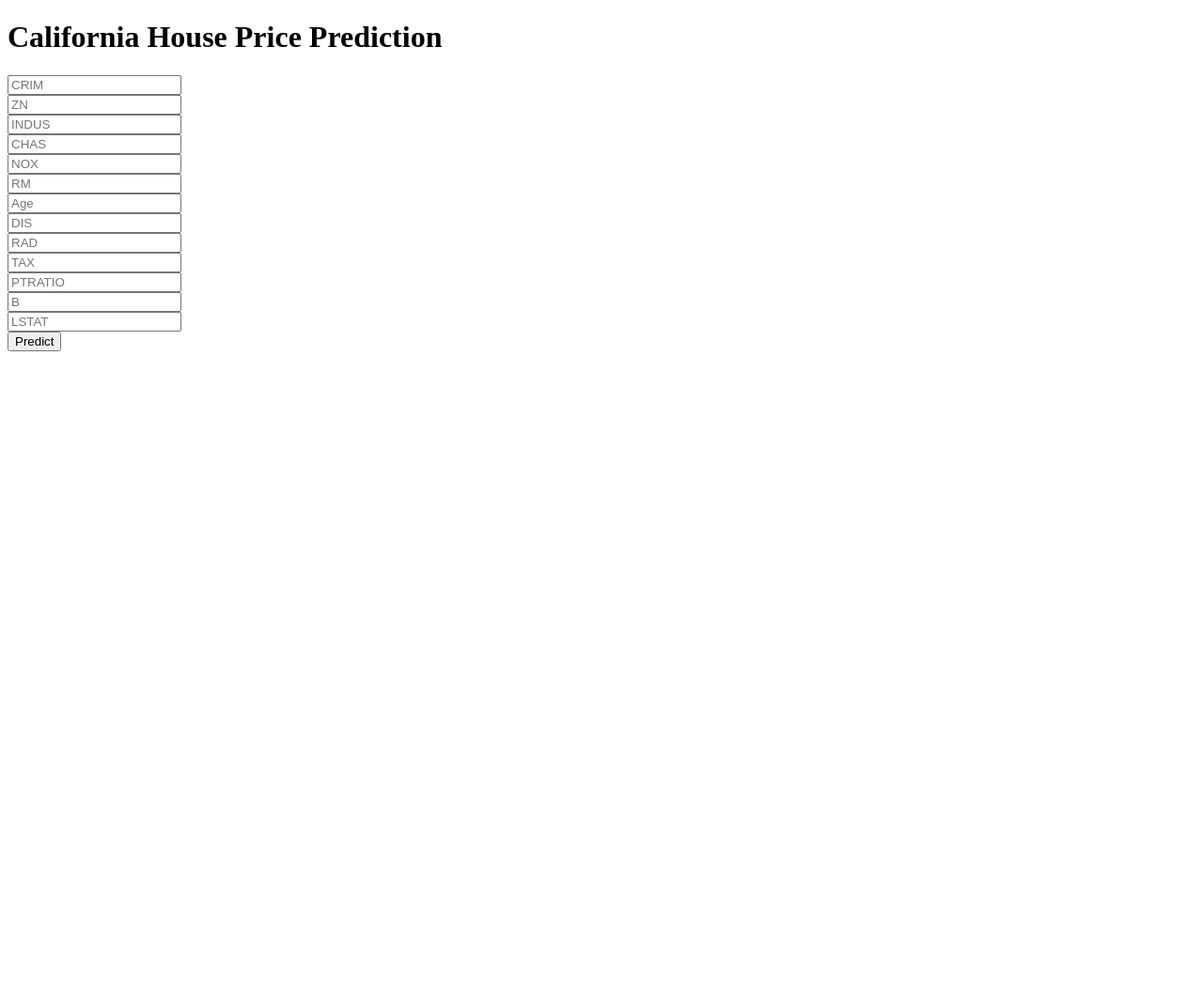
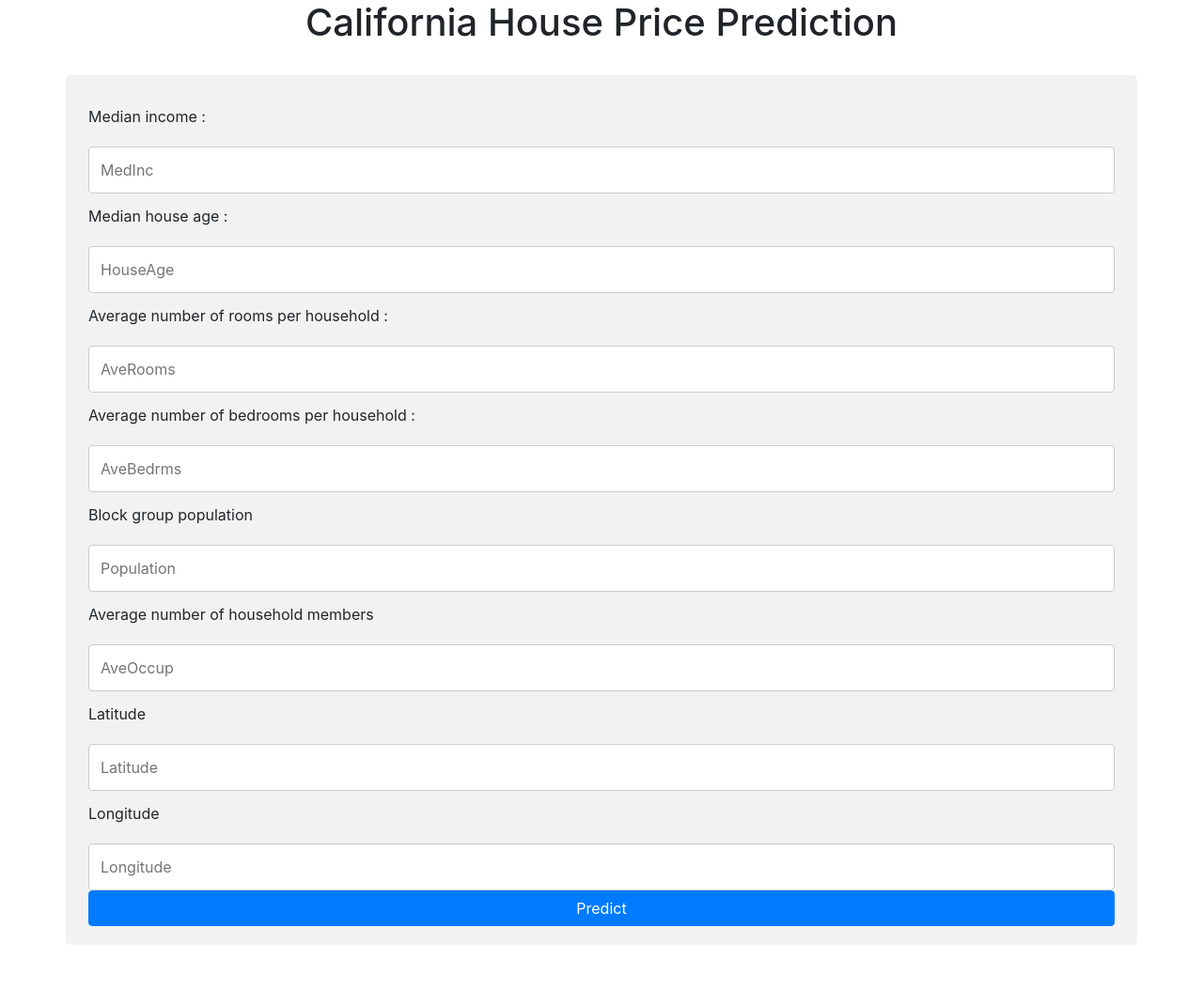
Before and after one commit to shanathvemula/California_House_Pricing, a Flask app: page / in a window 1280 px wide. Shown: the whole page at 94% size. Before the commit the page ends 374 px from the top, so only its background shows below. Run offline with Flask 3, Linux system fonts and the light colour scheme; parts of the project's set-up code (start-up, migrations or seed data) failed here and were passed over.

Commit message:
Update home.html

```diff
--- a/templates/home.html
+++ b/templates/home.html
@@ -1,6 +1,71 @@
 <!DOCTYPE html>
 <html >
 
+<style>
+* {
+  box-sizing: border-box;
+}
+
+input[type=text], select, textarea {
+  width: 100%;
+  padding: 12px;
+  border: 1px solid #ccc;
+  border-radius: 4px;
+  resize: vertical;
+}
+
+label {
+  padding: 12px 12px 12px 0;
+  display: inline-block;
+}
+
+input[type=submit] {
+  background-color: #04AA6D;
+  color: white;
+  padding: 12px 20px;
+  border: none;
+  border-radius: 4px;
+  cursor: pointer;
+  float: right;
+}
+
+input[type=submit]:hover {
+  background-color: #45a049;
+}
+
+.container {
+  border-radius: 5px;
+  background-color: #f2f2f2;
+  padding: 20px;
+}
+
+.col-25 {
+  float: left;
+  width: 25%;
+  margin-top: 6px;
+}
+
+.col-75 {
+  float: left;
+  width: 75%;
+  margin-top: 6px;
+}
+
+/* Clear floats after the columns */
+.row:after {
+  content: "";
+  display: table;
+  clear: both;
+}
+
+/* Responsive layout - when the screen is less than 600px wide, make the two columns stack on top of each other instead of next to each other */
+@media screen and (max-width: 600px) {
+  .col-25, .col-75, input[type=submit] {
+    width: 100%;
+    margin-top: 0;
+  }
+}
+</style>
 <head>
   <meta charset="UTF-8">
   <title>ML API</title>
@@ -9,32 +74,38 @@
 <link href='https://fonts.googleapis.com/css?family=Hind:300' rel='stylesheet' type='text/css'>
 <link href='https://fonts.googleapis.com/css?family=Open+Sans+Condensed:300' rel='stylesheet' type='text/css'>
 
+<link rel="stylesheet" href="https://cdn.jsdelivr.net/npm/bootstrap@4.3.1/dist/css/bootstrap.min.css" integrity="sha384-ggOyR0iXCbMQv3Xipma34MD+dH/1fQ784/j6cY/iJTQUOhcWr7x9JvoRxT2MZw1T" crossorigin="anonymous">
+<script src="https://code.jquery.com/jquery-3.3.1.slim.min.js" integrity="sha384-q8i/X+965DzO0rT7abK41JStQIAqVgRVzpbzo5smXKp4YfRvH+8abtTE1Pi6jizo" crossorigin="anonymous"></script>
+<script src="https://cdn.jsdelivr.net/npm/popper.js@1.14.7/dist/umd/popper.min.js" integrity="sha384-UO2eT0CpHqdSJQ6hJty5KVphtPhzWj9WO1clHTMGa3JDZwrnQq4sF86dIHNDz0W1" crossorigin="anonymous"></script>
+<script src="https://cdn.jsdelivr.net/npm/bootstrap@4.3.1/dist/js/bootstrap.min.js" integrity="sha384-JjSmVgyd0p3pXB1rRibZUAYoIIy6OrQ6VrjIEaFf/nJGzIxFDsf4x0xIM+B07jRM" crossorigin="anonymous"></script>
 
 </head>
 
 <body>
  <div class="login">
-	<h1>California House Price Prediction</h1>
+	<h1 align='center'>California House Price Prediction</h1><br>
 
      <!-- Main Input For Receiving Query to our ML -->
-    <form action="{{ url_for('predict')}}"method="post">
-      <input type="text" name="CRIM" placeholder="CRIM" required="required" /><br>
-    	<input type="text" name="ZN" placeholder="ZN" required="required" /><br>
-        <input type="text" name="INDUS" placeholder="INDUS" required="required" /><br>
-        <input type="text" name="CHAS" placeholder="CHAS" required="required" /><br>
-        <input type="text" name="NOX" placeholder="NOX" required="required" /><br>
-        <input type="text" name="RM" placeholder="RM" required="required" /><br>
-        <input type="text" name="Age" placeholder="Age" required="required" /><br>
-        <input type="text" name="DIS" placeholder="DIS" required="required" /><br>
-        <input type="text" name="RAD" placeholder="RAD" required="required" /><br>
-        <input type="text" name="TAX" placeholder="TAX" required="required" /><br>
-        <input type="text" name="PTRATIO" placeholder="PTRATIO" required="required" /><br>
-        <input type="text" name="B" placeholder="B" required="required" /><br>
-        <input type="text" name="LSTAT" placeholder="LSTAT" required="required" /><br>
+    <form action="{{ url_for('predict')}}"method="post" class="container px-4">
+	<label for='MedInc'>Median income : </label>
+     	<input type="text" name="MedInc" placeholder="MedInc" id='MedInc' required="required" />
+	<label for='HouseAge'>Median house age : </label>
+    	<input type="text" name="HouseAge" placeholder="HouseAge" id='HouseAge' required="required" />
+	<label for='AveRooms'>Average number of rooms per household : </label>
+        <input type="text" name="AveRooms" placeholder="AveRooms" id='AveRooms' required="required" />
+        <label for='AveBedrms'>Average number of bedrooms per household : </label>
+	<input type="text" name="AveBedrms" placeholder="AveBedrms" id='AveBedrms' required="required" />
+        <label for='Population'>Block group population</label>
+	<input type="text" name="Population" placeholder="Population" id='Population' required="required" />
+        <label for='AveOccup'>Average number of household members</label>
+	<input type="text" name="AveOccup" placeholder="AveOccup" id='AveOccup' required="required" />
+	<label for='Latitude'>Latitude</label>
+        <input type="text" name="Latitude" placeholder="Latitude" id='Latitude' required="required" />
+        <label for='Longitude'>Longitude</label>
+	<input type="text" name="Longitude" placeholder="Longitude" id='Longitude' required="required" />
+        <br>
 
-
-
-        <button type="submit" class="btn btn-primary btn-block btn-large">Predict</button>
+        <button type="submit" align='center' class="btn btn-primary btn-block">Predict</button>
     </form>
 
    <br>
@@ -42,6 +113,7 @@
 
 
  </div>
+
  {{prediction_text}}
 
 </body>
```
